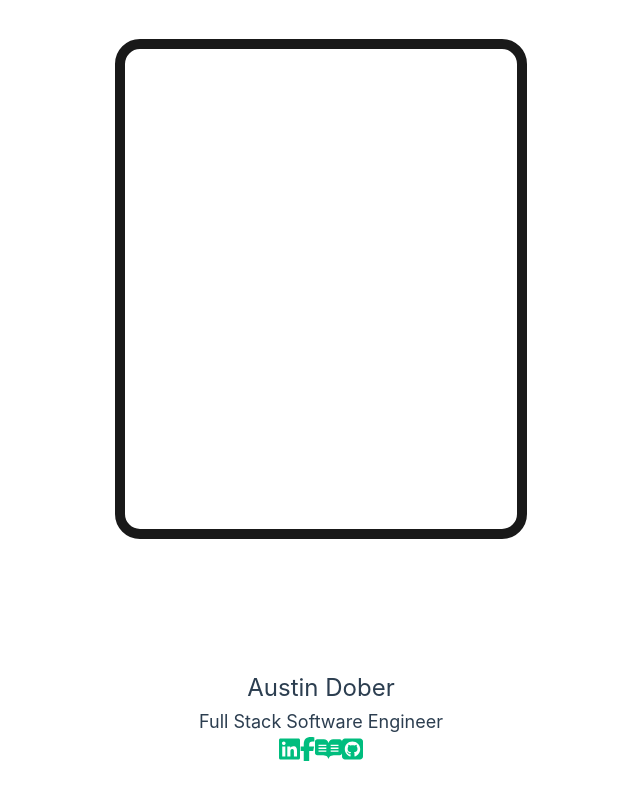
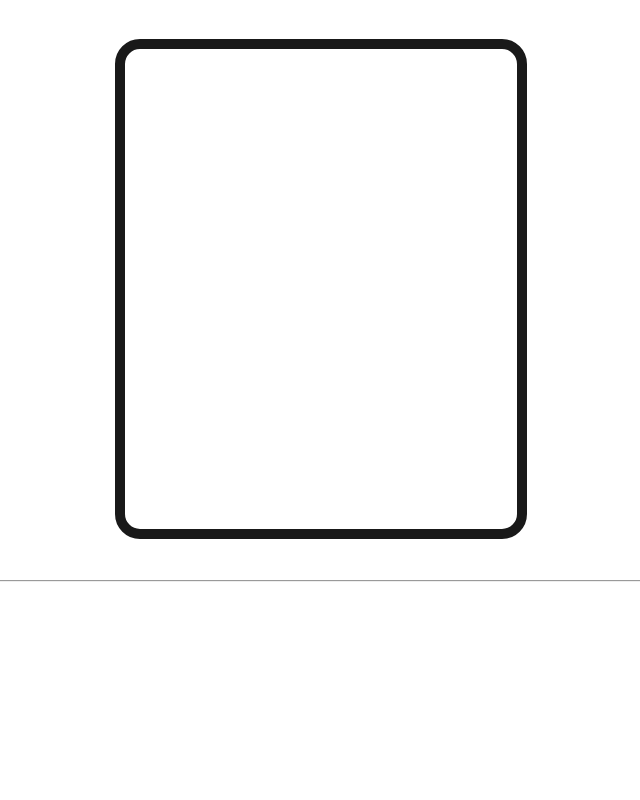
Before and after one commit to austdobe/portfolio2022, a Vue app: page /#/work in a window 1280 px wide. Shown: the part 902-1702 px from the top of the page, without its empty margins (319-959 px from the left). Built offline with nearby package versions, Linux system fonts and the light colour scheme; a web font is replaced by a local one.

Commit message:
add footer link changes

```diff
--- a/src/components/FootBar.vue
+++ b/src/components/FootBar.vue
@@ -3,13 +3,18 @@ import { RouterLink } from "vue-router";
 </script>
 
 <template>
+<div>
+  <a class="return" href="/" target="_blank">
+            return to top
+  </a>
+  <hr>
   <div class="wrapper">
+    <div class="details">
       <h1>Austin Dober</h1>
       <h2>Full Stack Software Engineer</h2>
+
       <div class="links">
-        <a href="https://linkedin.com/in/austin-dober" target="_blank">
-          <font-awesome-icon icon="fa-brands fa-linkedin" size="2x" />
-        </a>
+          <h3>Check out my socials!</h3>
           <a href="https://www.facebook.com/adoberweb" target="_blank">
             <font-awesome-icon icon="fa-brands fa-facebook-f" size="2x" />
           </a>
@@ -21,17 +26,60 @@ import { RouterLink } from "vue-router";
           </a>
       </div>
     </div>
+    <div class="linkWrapper">
+      <div>
+        <h3>
+          Site Links
+        </h3>
+        <RouterLink to="/about">About me</RouterLink>
+        <RouterLink to="/work">My Work</RouterLink>
+        <RouterLink to="/contact">Contact me</RouterLink>
+      </div>
+    </div>
+  </div>
+  </div>
 </template>
 
 <style scoped>
+a{
+  width: 100%;
+  margin: 10px;
+  color: white;
+}
 .wrapper {
-  width: 100%;
+  width: 90%;
   height: var(--footer-height);
   font-size: 12px;
+  margin: 30px auto;
+  display: grid;
+  align-content: center;
+  align-items: center;
+  color: white;
+  grid-template-columns: 2fr 1fr;
+}
+.details {
+  display: block;
+}
+.links{
+  width: 25%;
   margin: 0 auto;
-  text-align: center;
-  justify-content: center;
-  align-content: center;
-  display: grid;
 }
+.links h3{
+  width: 100%;
+  display: block;
+  margin-bottom: 10px;
+}
+.links a{
+  color: white;
+  margin: 10px;
+}
+.linkWrapper{
+  display: block;
+  margin: 0 auto;
+}
+.linkWrapper a{
+  display: flex;
+  align-self: center;
+  color: white;
+  justify-self: center;}
 </style>
```
Lines whose indentation alone changed are shown as unchanged.
